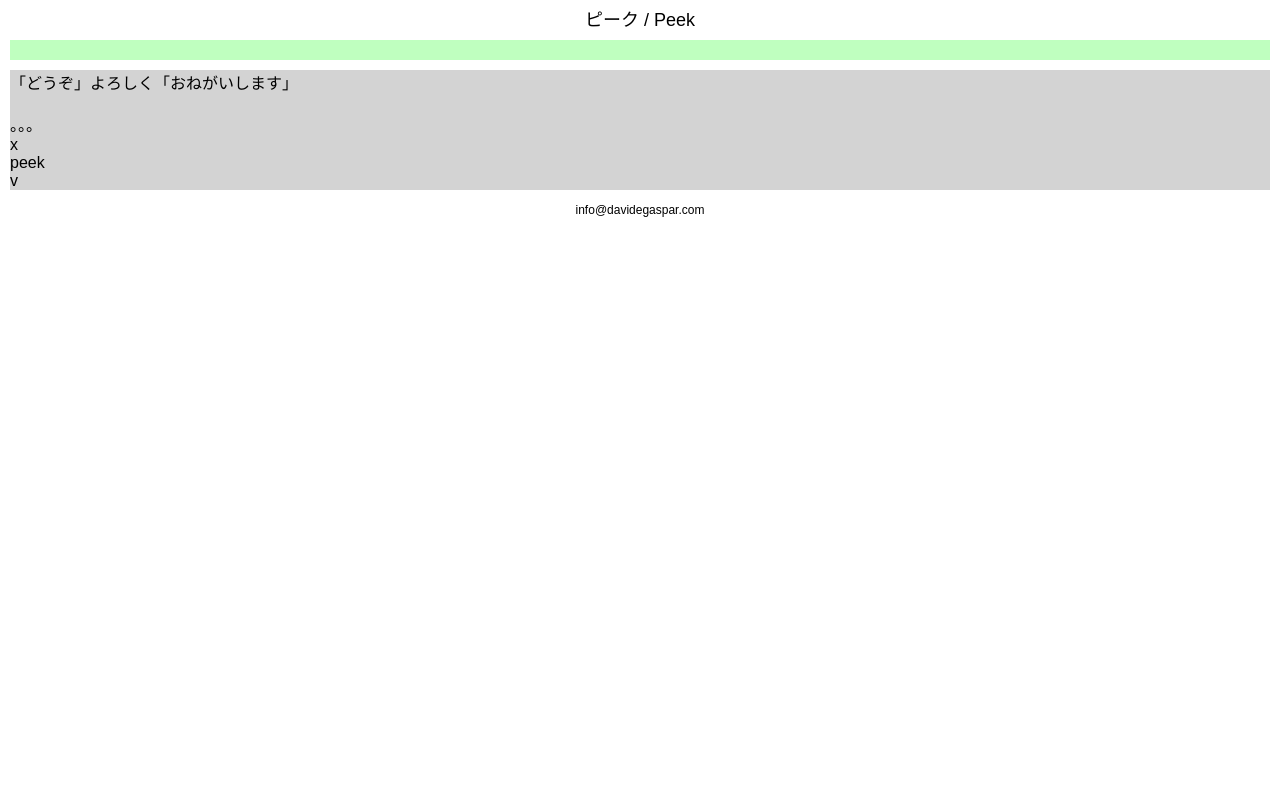
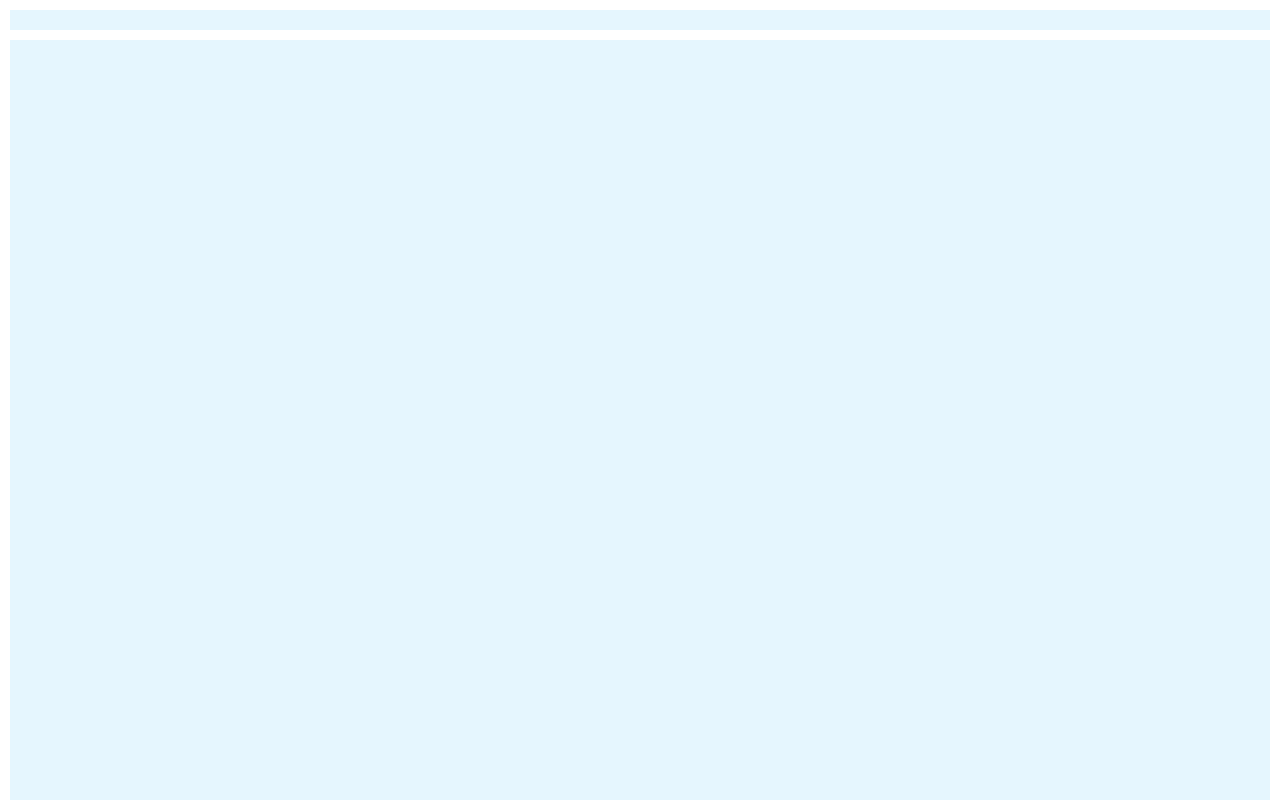
Before and after one commit to davidegaspar/piiku, a React (Create React App) app: page / in a window 1280 px wide. Shown: the top 800 px of the page. Built offline with nearby package versions, Linux system fonts and the light colour scheme.

Commit message:
adds card style

```diff
--- a/src/App.css
+++ b/src/App.css
@@ -26,13 +26,6 @@ body *{
 .App {
   padding: 10px;
 }
-.Header {
-  font-size: 18px;
-  line-height: 20px;
-  height: 20px;
-  text-align: center;
-  margin-bottom: 10px;
-}
 .Footer > a {
   font-size: 12px;
   line-height: 20px;
@@ -43,13 +36,44 @@ body *{
 }
 .Stats{
   margin-bottom: 10px;
-  background-color: rgba(0,255,0,.25);
+  background-color: rgba(3, 169, 244, .1);
 }
 .Stats > .Progress{
   height: 20px;
-  background-color: rgba(0,255,0,1);
+  background-color: rgba(3, 169, 244, .75);
 }
 .Card{
   margin-bottom: 10px;
-  background-color: lightgrey;
+  background-color: rgba(3, 169, 244, .1);
 }
+.Card > .Info{
+  padding-bottom: 125%;
+}
+.Card > .Info > *{
+  position: absolute;
+  top:50%;
+  width: 100%;
+  height: 40px;
+  line-height: 40px;
+  margin-top: -20px;
+  text-align: center;
+  font-size: 24px;
+}
+.Card > .Action > *{
+  display: inline-block;
+  text-align: center;
+  height: 40px;
+  line-height: 40px;
+}
+.Card > .Action > .Demote{
+  width: 20%;
+  background-color: rgba(244, 3, 3, .75);
+}
+.Card > .Action > .Peek{
+  width: 60%;
+  background-color: rgba(3, 169, 244, .75);
+}
+.Card > .Action > .Promote{
+  width: 20%;
+    background-color: rgba(140, 244, 3, .75);
+}
--- a/src/App.js
+++ b/src/App.js
@@ -70,9 +70,6 @@ class App extends Component {
     let progress = (weightTotal - (this.state.cards.length * 1)) / (this.state.cards.length * (8 - 1));
     return (
       <div className="App">
-        <div className="Header">
-          ピーク / Peek
-        </div>
         <div className="Stats">
           <div className="Progress" style={{width: Math.floor(100 - (progress * 100)) + '%'}}></div>
         </div>
@@ -81,20 +78,19 @@ class App extends Component {
             {
               !this.state.peeking &&
               <div className="Kana">
-                <span>{this.state.cards[this.state.cardIndex].kana}</span><br></br>
-                <span>{this.state.cards[this.state.cardIndex].kanji}</span>
+                {this.state.cards[this.state.cardIndex].kana}
               </div>
             }
             {
               this.state.peeking &&
               <div className="Romaji">
-                <span>{this.state.cards[this.state.cardIndex].romaji}</span>
+                {this.state.cards[this.state.cardIndex].romaji}
               </div>
             }
           </div>
           <div className="Action">
             <div className="Demote" onClick={() => {this.handleBump(false)}}>x</div>
-            <div className="Peek" onClick={this.handlePeeking}>peek</div>
+            <div className="Peek" onClick={this.handlePeeking}>PEEK</div>
             <div className="Promote" onClick={() => {this.handleBump(true)}}>v</div>
           </div>
         </div>
```
